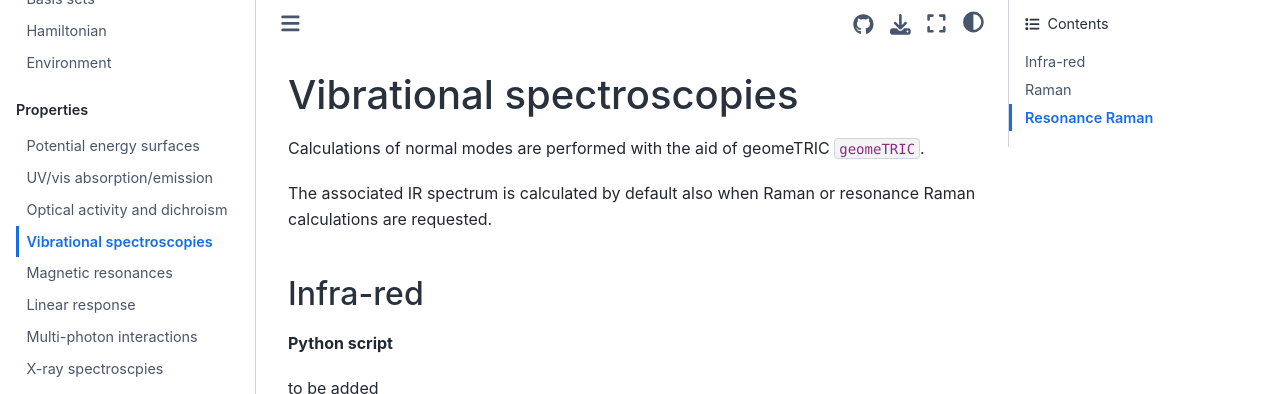
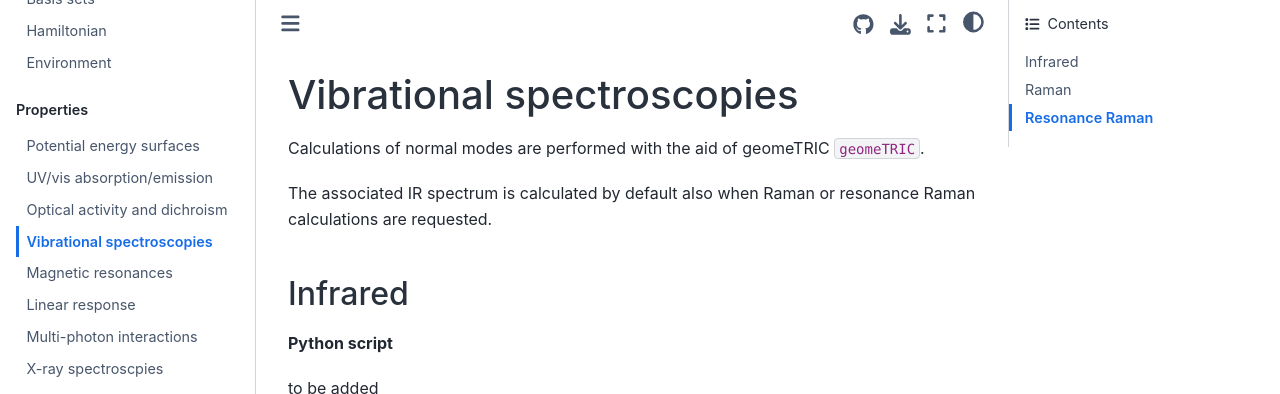
Before and after one commit to kthpanor/vlxman, a Jupyter Book: the page built from docs/vib_spect.md, in a window 1280 px wide and 900 px high. Shown: the top 394 px of the window. Built offline with Jupyter Book 1.0.4 settings and Sphinx 7.4.7 and the Sphinx Book theme 1.1.4, drawn with Linux system fonts in a browser that asks for light colours; cross-references to code outside the pages are shown as plain code.

Commit message:
Update vib_spect.md

```diff
--- a/docs/vib_spect.md
+++ b/docs/vib_spect.md
@@ -6,7 +6,7 @@ Calculations of normal modes are performed with the aid of geomeTRIC {cite}`geom
 The associated IR spectrum is calculated by default also when Raman or resonance Raman calculations are requested.
 
 (sec:ir)=
-## Infra-red
+## Infrared
 
 **Python script**
 
```
